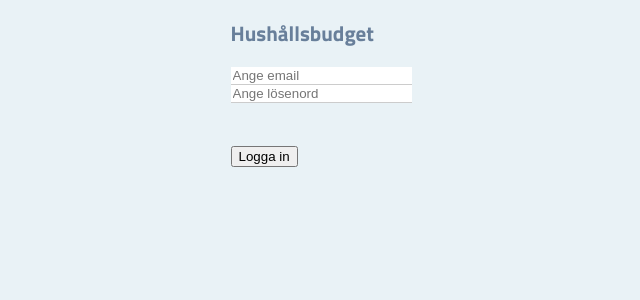
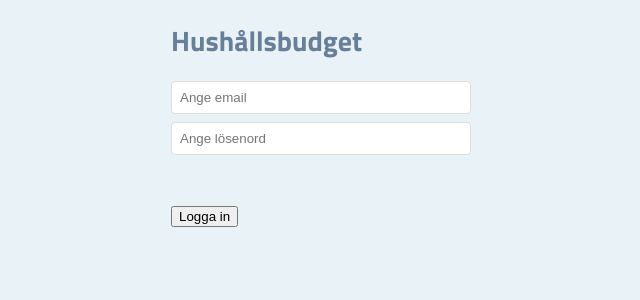
Before and after one commit to JohanGustafsson91/household-budget, a React (Create React App) app: page /login in a window 1280 px wide. Shown: the top 300 px of the page, without its empty margins (319-959 px from the left). Built offline with nearby package versions, Linux system fonts and the light colour scheme; no server answers.

Commit message:
refactor: update form input style

```diff
--- a/src/components/BudgetPeriod/BudgetPeriod.CreateMultipleTransactions.tsx
+++ b/src/components/BudgetPeriod/BudgetPeriod.CreateMultipleTransactions.tsx
@@ -1,7 +1,7 @@
 import { getAuth } from "api/auth";
 import { postTransaction } from "api/transaction";
 import { CardTitle } from "components/Card";
-import { Button, Select } from "components/Form";
+import { Button, FormField, Select, Textarea } from "components/Form";
 import { useEffect, useState } from "react";
 import { BudgetPeriod } from "shared";
 import { useAsync } from "shared/useAsync";
@@ -70,10 +70,12 @@ export function CreateMultipleTransactions({ period, onUpdated }: Props) {
     <Content>
       <CardTitle>Lägg till många</CardTitle>
 
-      <Textarea
-        value={pastedText}
-        onChange={(e) => setPastedText(e.target.value)}
-      />
+      <FormField>
+        <Textarea
+          value={pastedText}
+          onChange={(e) => setPastedText(e.target.value)}
+        />
+      </FormField>
 
       {transations.length ? (
         <Table>
@@ -132,11 +134,6 @@ export function CreateMultipleTransactions({ period, onUpdated }: Props) {
 
 const Content = styled.div``;
 
-const Textarea = styled.textarea`
-  width: 100%;
-  height: 300px;
-`;
-
 export const Table = styled.table`
   width: 100%;
 
--- a/src/components/BudgetPeriod/BudgetPeriod.CreateOrUpdateTransaction.tsx
+++ b/src/components/BudgetPeriod/BudgetPeriod.CreateOrUpdateTransaction.tsx
@@ -8,6 +8,7 @@ import {
   Label,
   Select,
   Button,
+  Checkbox,
 } from "components/Form";
 import { Transaction } from "./BudgetPeriod.Transaction";
 import shortid from "shortid";
@@ -180,7 +181,7 @@ export const CreateOrUpdateTransaction = ({
         <FormField>
           <Label>
             Gemensam?
-            <Input
+            <Checkbox
               name="shared"
               type="checkbox"
               checked={form.shared}
--- a/src/components/Form/Form.ts
+++ b/src/components/Form/Form.ts
@@ -1,14 +1,45 @@
-import styled from "styled-components";
-import { fontSize, space } from "theme";
+import styled, { css } from "styled-components";
+import { breakpoint, fontSize, space } from "theme";
 
 export const FormField = styled.div`
-  margin-bottom: ${space(3)};
+  margin-bottom: ${space(2)};
+`;
+
+const inputStyle = css`
+  border: 0;
+  background-color: var(--color-form-element-background);
+  padding: ${space(2)};
+  border-radius: ${space(1)};
+  outline: 0;
+  border: 1px solid #dddddd;
+
+  width: 100%;
+
+  ${breakpoint(1)} {
+    max-width: 300px;
+  }
 `;
 
 export const Input = styled.input`
+  ${inputStyle}
+`;
+
+export const Textarea = styled.textarea`
+  ${inputStyle}
+  height: 300px;
+
+  ${breakpoint(1)} {
+    max-width: unset;
+  }
+`;
+
+export const Checkbox = styled.input`
   border: 0;
-  border-bottom: 1px solid #ccc;
   background-color: var(--color-form-element-background);
+  padding: ${space(2)};
+  border-radius: ${space(1)};
+  outline: 0;
+  border: 1px solid #dddddd;
 `;
 
 export const Label = styled.label`
@@ -24,9 +55,7 @@ export const Label = styled.label`
 `;
 
 export const Select = styled.select`
-  border: 0;
-  border-bottom: 1px solid #ccc;
-  background-color: var(--color-form-element-background);
+  ${inputStyle};
 `;
 
 export const Button = styled.button``;
--- a/src/components/Login/Login.tsx
+++ b/src/components/Login/Login.tsx
@@ -1,5 +1,5 @@
 import { login } from "api/auth";
-import { Button, Input } from "components/Form";
+import { Button, FormField, Input } from "components/Form";
 import React, { useState } from "react";
 import { useAsync } from "shared/useAsync";
 import styled from "styled-components";
@@ -24,6 +24,8 @@ export const Login = () => {
     <Wrapper>
       <Form onSubmit={handleLogin}>
         <Header>Hushållsbudget</Header>
+
+        <FormField>
           <Input
             name="email"
             type="text"
@@ -32,6 +34,8 @@ export const Login = () => {
             onChange={updateForm}
             autoComplete="email"
           />
+        </FormField>
+        <FormField>
           <Input
             name="password"
             type="password"
@@ -40,6 +44,7 @@ export const Login = () => {
             onChange={updateForm}
             autoComplete="current-password"
           />
+        </FormField>
         <ErrorMessage>
           {status === "rejected" && "Ange korrekt email och/eller lösenord"}
         </ErrorMessage>
@@ -54,7 +59,7 @@ export const Login = () => {
   );
 };
 
-const Header = styled.h2``;
+const Header = styled.h1``;
 
 const Wrapper = styled.div`
   display: flex;
@@ -66,12 +71,9 @@ const Form = styled.form`
   display: flex;
   flex: 1;
   flex-direction: column;
+  width: 100%;
   max-width: 300px;
   align-self: center;
-
-  input {
-    width: 100%;
-  }
 `;
 
 const ErrorMessage = styled.p`
```
Lines whose indentation alone changed are shown as unchanged.
